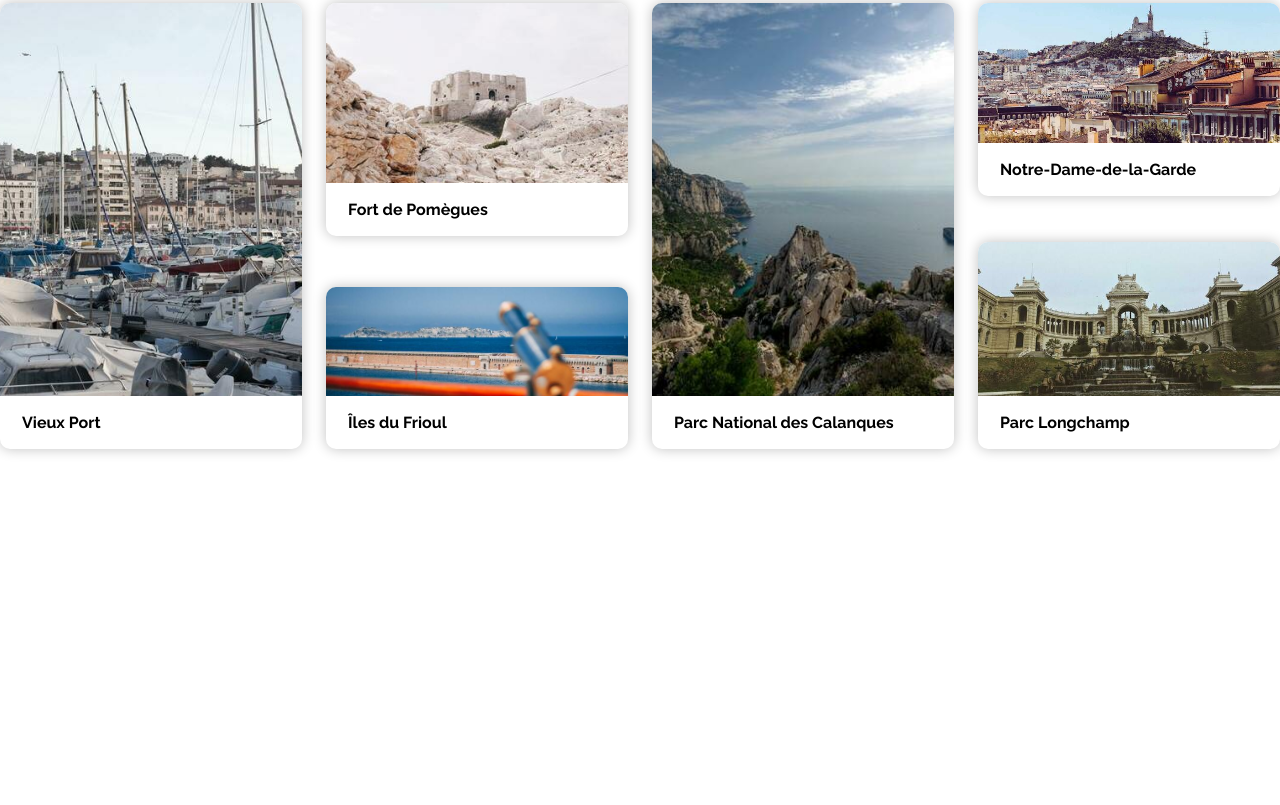
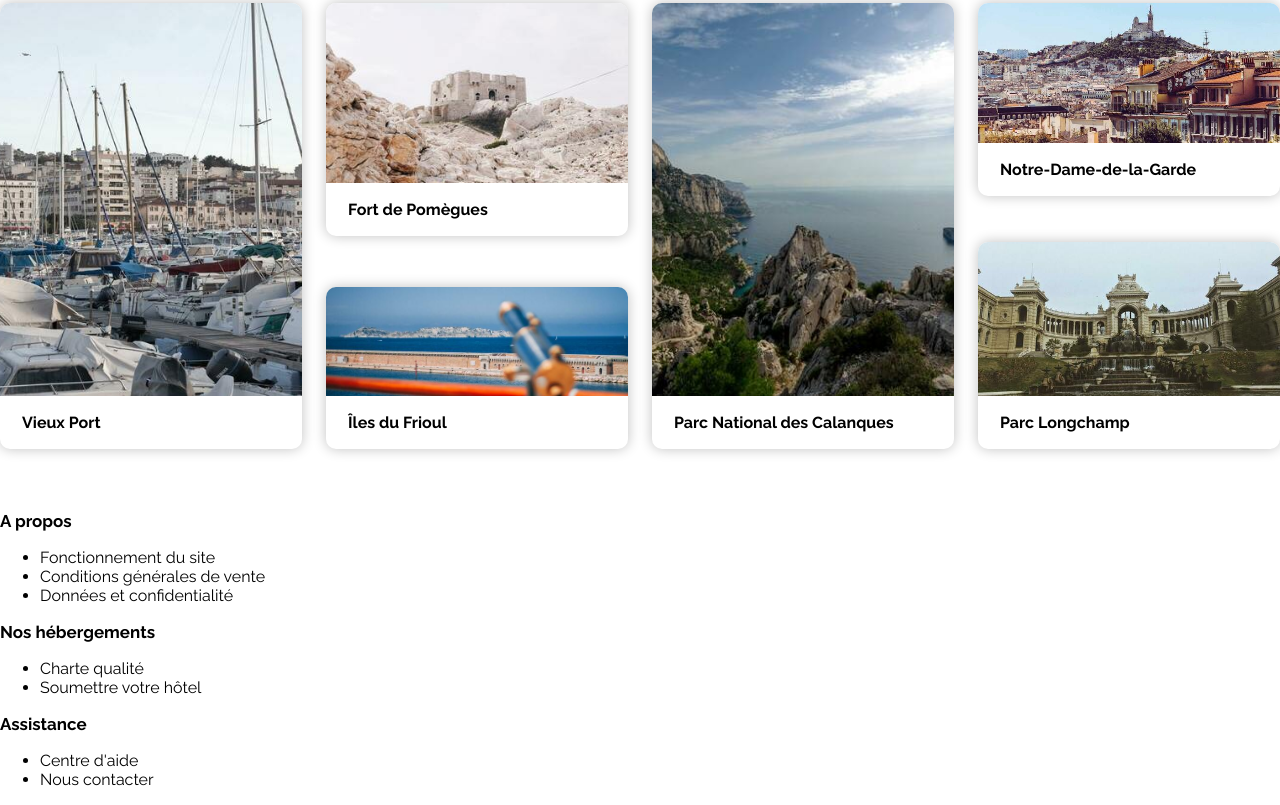
Before and after one commit to reytax81/boucaretyann_p2_02102020, a plain HTML site: page index.html in a window 1280 px wide. Shown: the part 1194-1999 px from the top of the page. Before the commit the page ends 1705 px from the top, so only its background shows below. Drawn offline with Linux system fonts and the light colour scheme.

Commit message:
création du footer

```diff
--- a/index.html
+++ b/index.html
@@ -227,5 +227,31 @@
             </div>
         </section>
     </main>
+    <footer>
+        <div class="contenuFooter">
+            <div>
+                <h3>A propos</h3>
+                <ul>
+                    <li><a href="#">Fonctionnement du site</a></li>
+                    <li><a href="#">Conditions générales de vente</a></li>
+                    <li><a href="#">Données et confidentialité</a></li>
+                </ul>
+            </div>
+            <div>
+                <h3>Nos hébergements</h3>
+                <ul>
+                    <li><a href="#">Charte qualité</a></li>
+                    <li><a href="#">Soumettre votre hôtel</a></li>
+                </ul>
+            </div>
+            <div>
+                <h3>Assistance</h3>
+                <ul>
+                    <li><a href="#">Centre d'aide</a></li>
+                    <li><a href="#">Nous contacter</a></li>
+                </ul>
+            </div>
+        </div>
+    </footer>
 </body>
 </html>
```
